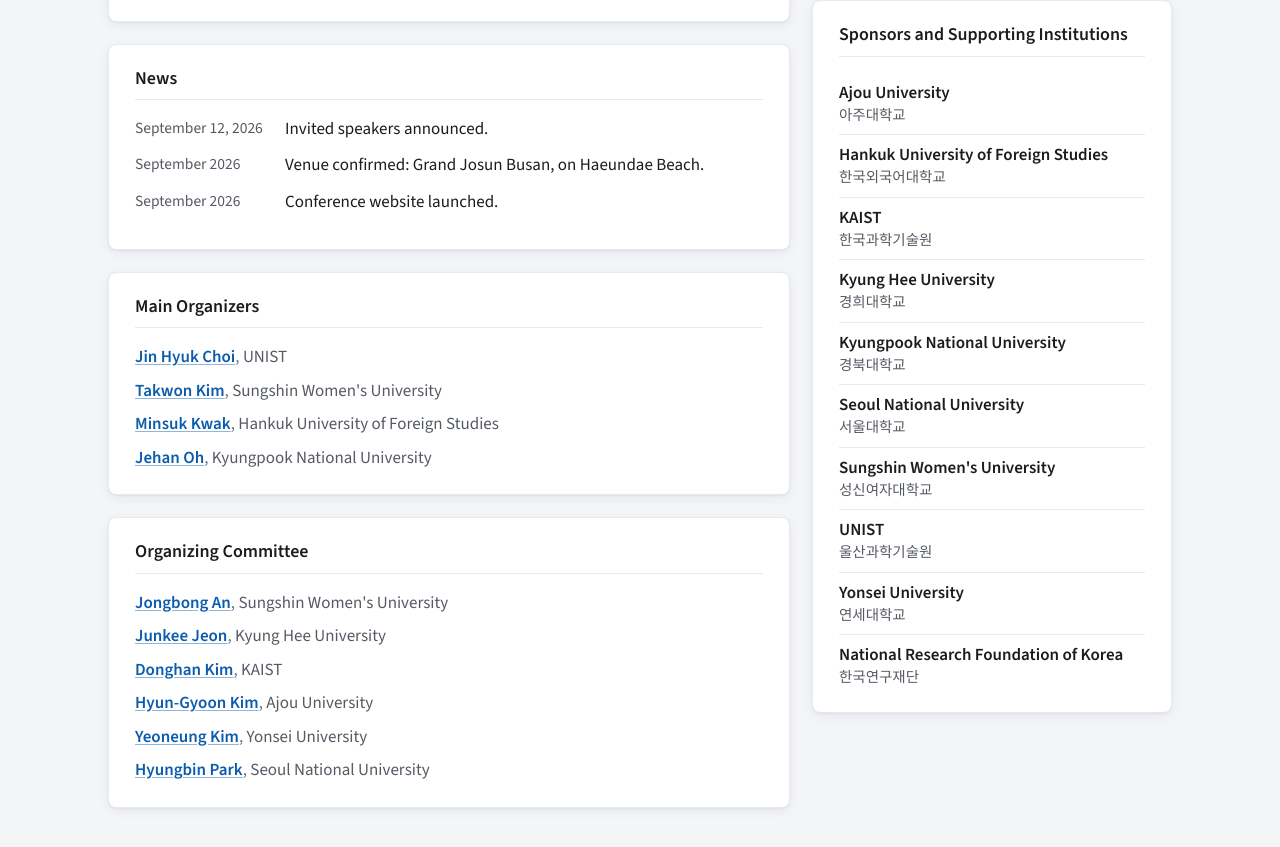
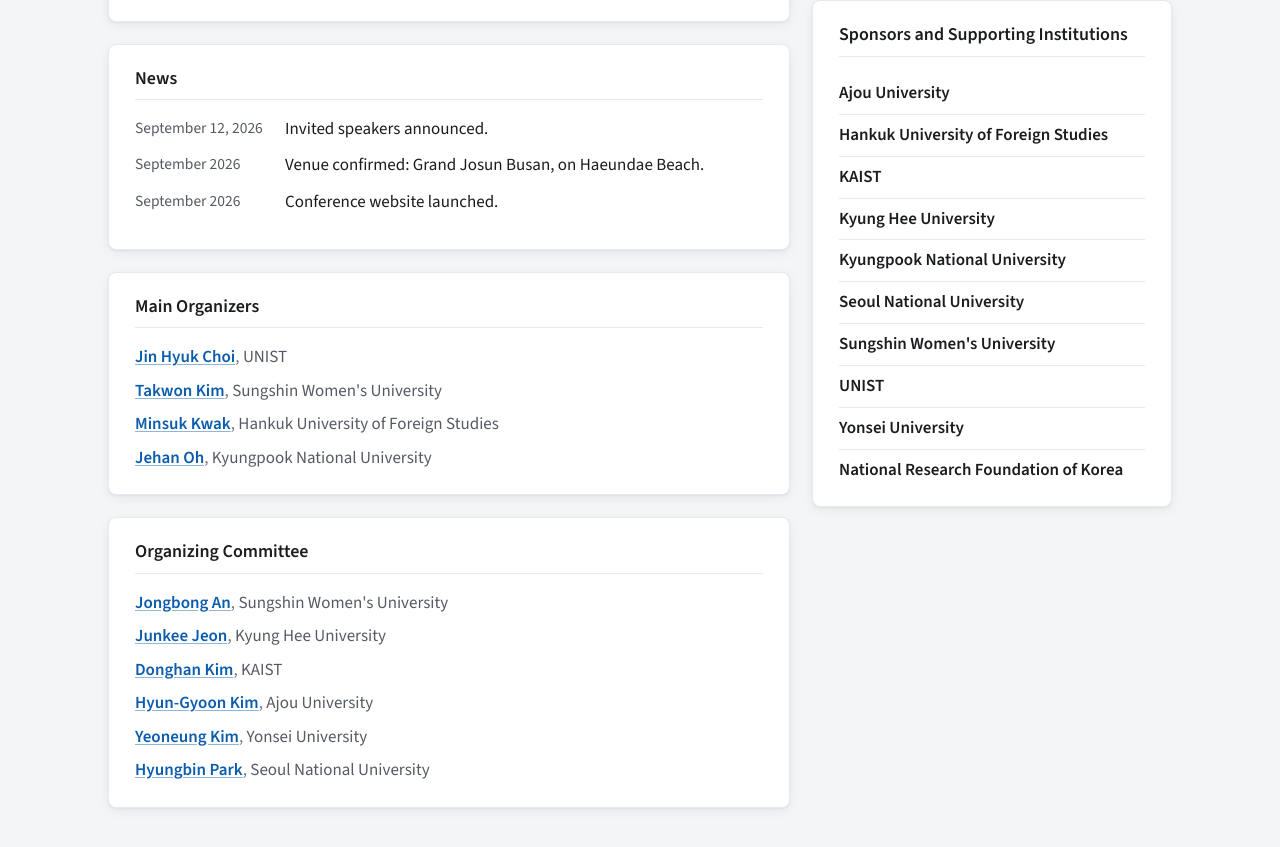
Before and after one commit to mf-conference-korea/2027-busan, a plain HTML site: page index.html in a window 1280 px wide. Shown: the part 735-1582 px from the top of the page. Drawn offline with nearby package versions, Linux system fonts and the light colour scheme.

Commit message:
Show sponsor names in English only

```diff
--- a/index.html
+++ b/index.html
@@ -162,12 +162,11 @@
 .person .ko{color:var(--muted); font-size:15px; margin-left:8px; white-space:nowrap}
 .person .rl{color:var(--muted)}
 .tag{color:var(--muted); font-size:15px}
-/* sponsors: English name, Korean name beneath, one block per institution */
+/* sponsors: one block per institution */
 .sponsors{list-style:none; margin:0; padding:0}
 .sponsors li{padding:9px 0; border-bottom:1px solid var(--rule-soft); line-height:1.35}
 .sponsors li:last-child{border-bottom:0; padding-bottom:0}
 .sponsors .nm{display:block; font-weight:600}
-.sponsors .ko{display:block; color:var(--muted); font-size:14.5px; margin-top:1px}
 a.tag{color:var(--muted)}
 a.tag:hover{color:var(--link)}
 .sep{color:var(--faint)}
@@ -619,19 +618,18 @@
 
   // Each institution is named the way it names itself. KAIST and UNIST are the
   // institutions' own English names, not abbreviations of them, so they stay as
-  // they are — and they are what international colleagues recognise. The Korean
-  // gloss beside each entry removes any ambiguity.
+  // they are — and they are what international colleagues recognise.
   sponsors: [
-    { name:"Ajou University",                       ko:"아주대학교" },
-    { name:"Hankuk University of Foreign Studies",  ko:"한국외국어대학교" },
-    { name:"KAIST",                                 ko:"한국과학기술원" },
-    { name:"Kyung Hee University",                  ko:"경희대학교" },
-    { name:"Kyungpook National University",         ko:"경북대학교" },
-    { name:"Seoul National University",             ko:"서울대학교" },
-    { name:"Sungshin Women's University",           ko:"성신여자대학교" },
-    { name:"UNIST",                                 ko:"울산과학기술원" },
-    { name:"Yonsei University",                     ko:"연세대학교" },
-    { name:"National Research Foundation of Korea", ko:"한국연구재단" }   // funder, listed last
+    { name:"Ajou University" },
+    { name:"Hankuk University of Foreign Studies" },
+    { name:"KAIST" },
+    { name:"Kyung Hee University" },
+    { name:"Kyungpook National University" },
+    { name:"Seoul National University" },
+    { name:"Sungshin Women's University" },
+    { name:"UNIST" },
+    { name:"Yonsei University" },
+    { name:"National Research Foundation of Korea" }   // funder, listed last
   ],
 
   // ── Talk lengths are NOT decided yet (2026-09-03). Leave "" and no duration
@@ -833,7 +831,7 @@
 if (!CONF.organizerNote) $("#org-note").remove();
 
 $("#sponsors").innerHTML = CONF.sponsors.map(s =>
-  `<li><span class="nm">${esc(s.name)}</span>${s.ko ? `<span class="ko">${esc(s.ko)}</span>` : ""}</li>`).join("");
+  `<li><span class="nm">${esc(s.name)}</span></li>`).join("");
 
 $("#contact").innerHTML =
   `<dt>E-mail</dt><dd><a href="mailto:${esc(CONF.email)}">${esc(CONF.email)}</a></dd>
```
